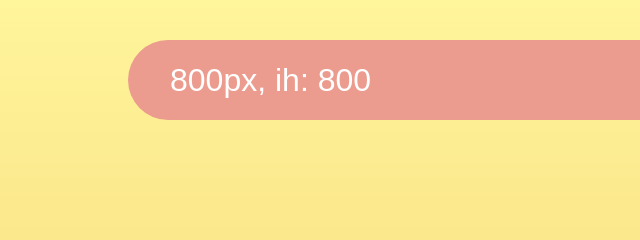
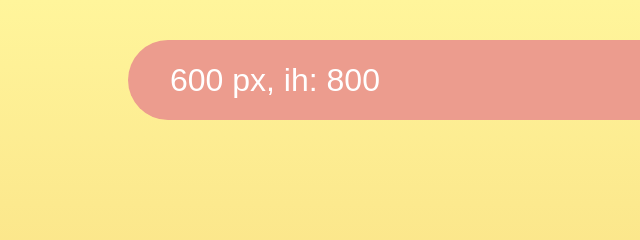
Before and after one commit to Szlavicsek/Giraffe-Geocoder, a plain HTML site: page index.html in a window 1280 px wide. Shown: the top 240 px of the page, 0-640 px from the left. Drawn offline with Linux system fonts and the light colour scheme; some packages are replaced by stand-ins of ours.

Commit message:
added screen

```diff
--- a/app.js
+++ b/app.js
@@ -11,7 +11,7 @@
 const error_container = document.querySelector('.error_container');
 const result_El = document.querySelector('#result');
 $('body').css('height', $(window).height() + 'px');
-document.querySelector('#my-address').value = $(window).height() + 'px, ih: ' + window.innerHeight
+document.querySelector('#my-address').value = screen.height + ' px, ih: ' + window.innerHeight
 $('.searchbar-wrapper').css('height', $(window).height() / 10 + 'px');
 
 // GIRAFFE POPS UP
--- a/index.html
+++ b/index.html
@@ -3,7 +3,7 @@
 
 <head>
   <meta charset="UTF-8">
-  <meta name="viewport" content="width=device-width, initial-scale=1.0">
+  <meta name="viewport" content="width=device-width, height=device-height, initial-scale=1.0">
   <meta http-equiv="X-UA-Compatible" content="ie=edge">
   <link rel="stylesheet" href="https://use.fontawesome.com/releases/v5.1.0/css/all.css" integrity="sha384-lKuwvrZot6UHsBSfcMvOkWwlCMgc0TaWr+30HWe3a4ltaBwTZhyTEggF5tJv8tbt" crossorigin="anonymous">
   <link rel="stylesheet" href="styles.css">
```
